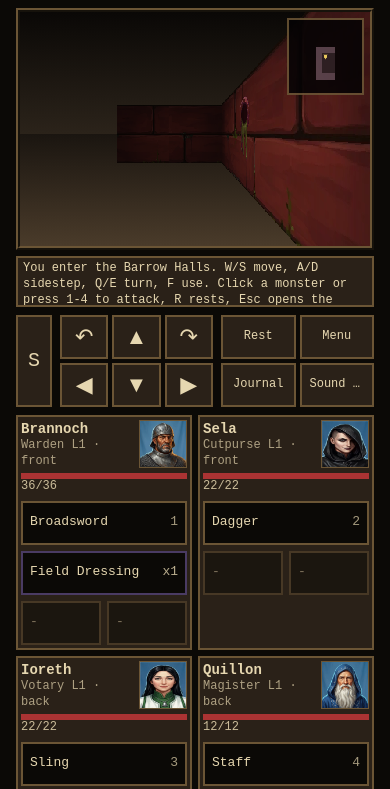
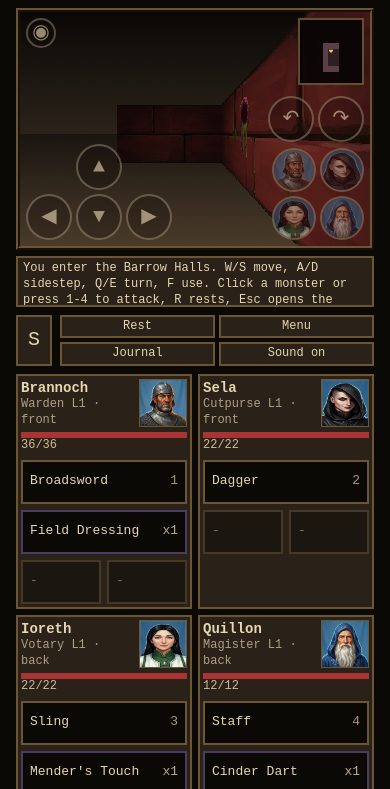
Before and after one commit to tlee612-lab/tomb-of-the-lich-queen, a website with bundled scripts: page index.html in a window 390 px wide. Both pictures are taken after a click on the button "Enter the tomb". Shown: the top 789 px of the page. Built offline with nearby package versions, Linux system fonts and the light colour scheme.

Commit message:
Phones: transparent on-screen controls over the view (move cross, turn, per-hero attack buttons, hide switch)
Co-Authored-By: Claude Sonnet 5.5 <noreply@anthropic.com>

```diff
--- a/index.html
+++ b/index.html
@@ -45,6 +45,11 @@
   <div id="stage">
   <div id="viewframe"><canvas id="view" width="448" height="300"></canvas>
     <canvas id="minimap" width="99" height="99" title="Tap for the full map (N)"></canvas>
+    <div id="touch">
+      <div id="tl"><button type="button" data-act="fwd">&#9650;</button><button type="button" data-act="strL">&#9664;</button><button type="button" data-act="back">&#9660;</button><button type="button" data-act="strR">&#9654;</button></div>
+      <div id="tr"><div id="tturn"><button type="button" data-act="turnL">&#8630;</button><button type="button" data-act="turnR">&#8631;</button></div><div id="tatk"></div></div>
+      <button type="button" id="touchHide" aria-label="Hide or show the on-screen controls">&#9673;</button>
+    </div>
     <div id="overlay" hidden><div id="overlayText"></div><button id="loadBtn" type="button" hidden>Load autosave</button><button id="retryBtn" type="button" hidden>Try again</button></div></div>
   <div id="log"></div>
   </div>
--- a/js/main.js
+++ b/js/main.js
@@ -278,6 +278,9 @@ addEventListener('keydown', e => {
   if (a) { e.preventDefault(); act(a); }
 });
 document.querySelectorAll('#pad button').forEach(b => b.addEventListener('click', () => act(b.dataset.act)));
+// The on-screen controls over the view (phones): they act the instant a finger lands, and a hide switch clears them away.
+document.querySelectorAll('#tl button, #tturn button').forEach(b => b.addEventListener('pointerdown', e => { e.preventDefault(); act(b.dataset.act); }));
+$('touchHide').addEventListener('click', () => $('touch').classList.toggle('off'));
 canvas.addEventListener('click', () => {
   if (locked()) return;
   if (enemyAhead(game)) {                                    // click a monster: the first ready hero strikes
@@ -302,6 +305,8 @@ function buildParty() {
       <div class="quick"><button type="button" class="qs" data-q="0"></button><button type="button" class="qs" data-q="1"></button></div>
       <span class="dmg"></span>
     </div>`).join('') + '<div class="hero" style="grid-column:1/-1"><div class="cl bag"></div></div>';
+  $('tatk').innerHTML = game.party.map((h, i) => `<button type="button" class="tbtn" data-i="${i}" aria-label="${esc(h.name)} attacks"><i class="tfill"></i>${h.portrait ? `<img src="${h.portrait}" alt="">` : `<b>${esc(h.name[0].toUpperCase())}</b>`}</button>`).join('');
+  $('tatk').querySelectorAll('.tbtn').forEach(b => b.addEventListener('pointerdown', e => { e.preventDefault(); attack(+b.dataset.i); }));
   cards = [...document.querySelectorAll('.hero[data-i]')];
   cards.forEach(c => {
     const i = +c.dataset.i;
@@ -338,6 +343,11 @@ function updateParty() {
       b.textContent = it ? it.name : '-'; b.disabled = !alive(h) || !it;
     });
     c.querySelector('.cdfill').style.width = h.cdMax && h.cd > 0 ? `${(100 * h.cd) / h.cdMax}%` : '0';
+    const tb = $('tatk').children[i];
+    if (tb) {                                                            // the same cooldown, on the on-screen attack button
+      tb.firstChild.style.height = h.cdMax && h.cd > 0 ? `${(100 * h.cd) / h.cdMax}%` : '0';
+      tb.classList.toggle('ready', can.ok && !!enemyAhead(game)); tb.classList.toggle('fallen', !alive(h));
+    }
     btn.disabled = !alive(h) || (!can.ok && /cannot reach/.test(can.why));
     btn.classList.toggle('ready', can.ok && !!enemyAhead(game));
   });
--- a/style.css
+++ b/style.css
@@ -167,3 +167,29 @@ button { touch-action:manipulation; }             /* no double-tap zoom on the b
   .hero .qs { justify-content:flex-start; }
   .hero .atk kbd, .hero .spell .sc { float:none; flex:none; }
 }
+
+/* On-screen controls over the view (phones). Faint glass buttons so the dungeon still shows through; the pad below the view goes away. */
+#touch { display:none; }
+@media (max-width:700px), (orientation:landscape) and (max-height:520px) {
+  #pad { display:none; }
+  #touch { display:block; position:absolute; inset:0; pointer-events:none; }
+  #touch button, #touch .tbtn { pointer-events:auto; touch-action:manipulation; -webkit-tap-highlight-color:transparent; user-select:none; }
+  #tl { position:absolute; left:6px; bottom:6px; display:grid; grid-template-columns:repeat(3,46px); grid-template-rows:46px 46px; gap:4px;
+        grid-template-areas:". f ." "l b r"; }
+  #tl [data-act=fwd] { grid-area:f; } #tl [data-act=strL] { grid-area:l; } #tl [data-act=back] { grid-area:b; } #tl [data-act=strR] { grid-area:r; }
+  #tr { position:absolute; right:6px; bottom:6px; display:flex; flex-direction:column; align-items:flex-end; gap:6px; }
+  #tturn { display:flex; gap:4px; }
+  #tatk { display:grid; grid-template-columns:repeat(2,44px); gap:4px; }
+  #touch button { background:rgba(18,13,9,.28); color:rgba(230,215,176,.62); border:2px solid rgba(230,215,176,.32); border-radius:50%; font:inherit; font-size:20px; padding:0; }
+  #tl button, #tturn button { width:46px; height:46px; }
+  #touch button:active { background:rgba(230,215,176,.45); }
+  #touch .tbtn { position:relative; overflow:hidden; width:44px; height:44px; }
+  #touch .tbtn img, #touch .tbtn b { position:absolute; inset:0; width:100%; height:100%; object-fit:cover; opacity:.5; }
+  #touch .tbtn b { display:grid; place-items:center; }
+  #touch .tbtn .tfill { position:absolute; left:0; right:0; bottom:0; height:0; background:rgba(0,0,0,.6); z-index:1; }
+  #touch .tbtn.ready { border-color:rgba(201,162,74,.9); } #touch .tbtn.ready img { opacity:.85; }
+  #touch .tbtn.fallen { opacity:.3; }
+  #touchHide { position:absolute; left:6px; top:6px; width:30px; height:30px; font-size:14px; }
+  #touch.off #tl, #touch.off #tr { display:none; }
+  #minimap { width:19%; }                                  /* keeps clear of the turn buttons below it */
+}
```
